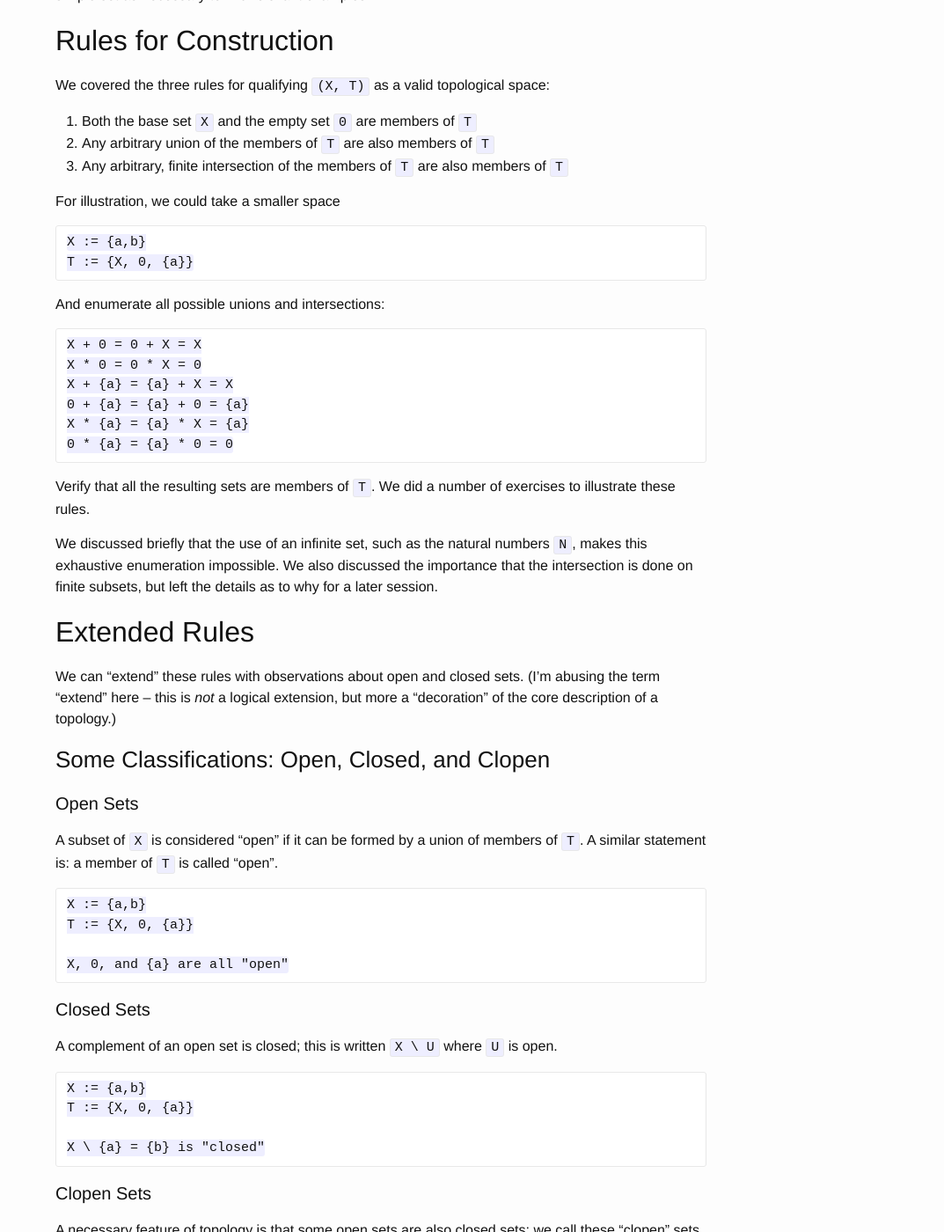
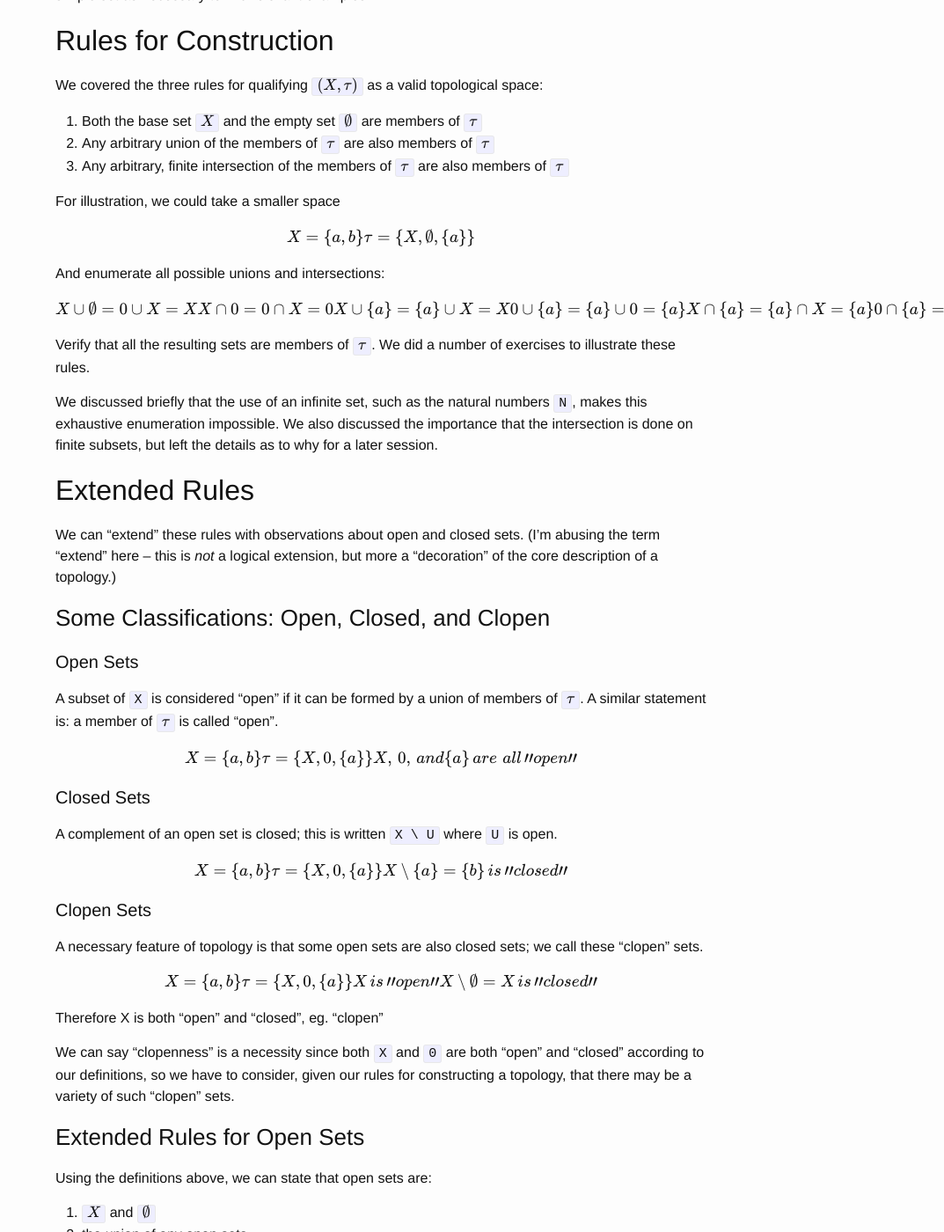
Before and after one commit to Jared-Prime/chicagomathloop.github.io, a Jekyll site: the page built from _posts/2015-01-15-meeting-recap.markdown, in a window 1280 px wide and 1400 px high, scrolled down 601 px. Shown: the whole window at 88% size, without its empty margins (207-1280 px from the left). Built offline with Jekyll 4.4.1, drawn with Linux system fonts in a browser that asks for light colours; formulas are drawn with MathJax 3; some of the changed text lies outside the part shown.

```diff
--- a/_includes/footer.html
+++ b/_includes/footer.html
@@ -51,5 +51,34 @@
     </div>
 
   </div>
+  <script type="text/javascript"
+    src="https://cdn.mathjax.org/mathjax/latest/MathJax.js?config=TeX-AMS-MML_HTMLorMML">
+  </script>
+
+  <script type="text/x-mathjax-config">
+  MathJax.Hub.Config({
+    tex2jax: {
+      inlineMath: [['$','$'], ['\\(','\\)']],
+      displayMath: [['$$','$$'], ['\[','\]']],
+      processEscapes: true,
+      processEnvironments: true,
+      skipTags: ['script', 'noscript', 'style', 'textarea', 'pre'],
+      TeX: { equationNumbers: { autoNumber: "AMS" },
+           extensions: ["AMSmath.js", "AMSsymbols.js"] }
+    }
+  });
+  </script>
+
+  <script type="text/x-mathjax-config">
+    MathJax.Hub.Queue(function() {
+      // Fix <code> tags after MathJax finishes running. This is a
+      // hack to overcome a shortcoming of Markdown. Discussion at
+      // https://github.com/mojombo/jekyll/issues/199
+      var all = MathJax.Hub.getAllJax(), i;
+      for(i = 0; i < all.length; i += 1) {
+          all[i].SourceElement().parentNode.className += ' has-jax';
+      }
+  });
+  </script>
 
 </footer>
--- a/_posts/2015-01-15-meeting-recap.markdown
+++ b/_posts/2015-01-15-meeting-recap.markdown
@@ -15,36 +15,41 @@ The primary text we are using at this stage is [*Topology without Tears*](http:/
 
 ## The Composition of a Topology
 
-A topological space `(X, T)` consists of:
+A topological space `$(X, \tau)$` consists of:
 
-- a set, called `X`
-- a collection of subsets of `X`, called `T`
+- a set, called `$X$`
+- a collection of subsets of `$X$`, called `$\tau$`
 
-Much of the time, we worked with a very simple finite set of letters `{a,b,c,d,e,f}` and various topologies on that set. This gave us a good sample to work with, and we added to or removed from this simple set as necessary to find relevant examples.
+Much of the time, we worked with a very simple finite set of letters `$\{a,b,c,d,e,f\}$` and various topologies on that set. This gave us a good sample to work with, and we added to or removed from this simple set as necessary to find relevant examples.
 
 ## Rules for Construction
 
-We covered the three rules for qualifying `(X, T)` as a valid topological space:
+We covered the three rules for qualifying `$(X, \tau)$` as a valid topological space:
 
-1. Both the base set `X` and the empty set `0` are members of `T`
-2. Any arbitrary union of the members of `T` are also members of `T`
-3. Any arbitrary, finite intersection of the members of `T` are also members of `T`
+1. Both the base set `$X$` and the empty set `$\emptyset$` are members of `$\tau$`
+2. Any arbitrary union of the members of `$\tau$` are also members of `$\tau$`
+3. Any arbitrary, finite intersection of the members of `$\tau$` are also members of `$\tau$`
 
 For illustration, we could take a smaller space
 
-    X := {a,b}
-    T := {X, 0, {a}}
+<div>
+$$X = \{a,b\} \\
+\tau = \{X, \emptyset, \{a\}\}$$
+</div>
 
 And enumerate all possible unions and intersections:
 
-    X + 0 = 0 + X = X
-    X * 0 = 0 * X = 0
-    X + {a} = {a} + X = X
-    0 + {a} = {a} + 0 = {a}
-    X * {a} = {a} * X = {a}
-    0 * {a} = {a} * 0 = 0
+<div>
+  $$X \cup \emptyset = 0 \cup X = X\\
+  X \cap 0 = 0 \cap X = 0\\
+  X \cup \{a\} = \{a\} \cup X = X\\
+  0 \cup \{a\} = \{a\} \cup 0 = \{a\}\\
+  X \cap \{a\} = \{a\} \cap X = \{a\}\\
+  0 \cap \{a\} = \{a\} \cap 0 = 0\\
+  $$
+</div>
 
-Verify that all the resulting sets are members of `T`. We did a number of exercises to illustrate these rules.
+Verify that all the resulting sets are members of `$\tau$`. We did a number of exercises to illustrate these rules.
 
 We discussed briefly that the use of an infinite set, such as the natural numbers `N`, makes this exhaustive enumeration impossible. We also discussed the importance that the intersection is done on finite subsets, but left the details as to why for a later session.
 
@@ -55,29 +60,30 @@ We can "extend" these rules with observations about open and closed sets. (I'm a
 ### Some Classifications: Open, Closed, and Clopen
 
 #### Open Sets
-A subset of `X` is considered "open" if it can be formed by a union of members of `T`. A similar statement is: a member of `T` is called "open".
+A subset of `X` is considered "open" if it can be formed by a union of members of `$\tau$`. A similar statement is: a member of `$\tau$` is called "open".
 
-    X := {a,b}
-    T := {X, 0, {a}}
-
-    X, 0, and {a} are all "open"
-
+<div>$$
+  X = \{a,b\}\\
+  \tau = \{X, 0, \{a\}\}\\
+  X,\,0,\,and \{a\}\,are\,\,all\,"open"
+$$</div>
 #### Closed Sets
 A complement of an open set is closed; this is written `X \ U` where `U` is open.
 
-    X := {a,b}
-    T := {X, 0, {a}}
-
-    X \ {a} = {b} is "closed"
+<div>$$
+  X = \{a,b\}\\
+  \tau = \{X, 0, \{a\}\}\\
+  X \setminus \{a\} = \{b\}\,is\,"closed"
+$$</div>
 
 #### Clopen Sets
 A necessary feature of topology is that some open sets are also closed sets; we call these "clopen" sets.
-
-    X := {a,b}
-    T := {X, 0, {a}}
-
-    X is "open"
-    X \ 0 = X is "closed"
+<div>$$
+  X = \{a,b\}\\
+  \tau = \{X, 0, \{a\}\}\\
+  X\,is\,"open"\\
+  X \setminus \emptyset = X\,is\,"closed"
+$$</div>
 
 Therefore X is both "open" and "closed", eg. "clopen"
 
@@ -86,7 +92,7 @@ We can say "clopenness" is a necessity since both `X` and `0` are both "open" an
 ### Extended Rules for Open Sets
 Using the definitions above, we can state that open sets are:
 
-1. `X` and `0`
+1. `$X$` and `$\emptyset$`
 2. the union of any open sets
 3. the intersection of any finite collection of open sets
 
@@ -95,7 +101,7 @@ Notice the similarity to our initial rules for a topology.
 ### Extended Rules for Closed Sets
 We can also state that the closed sets are:
 
-1. `X` and `0`
+1. `$X$` and `$\emptyset$`
 2. the intersection of any closed sets
 3. the union of any finite collection of closed sets
 
```
Also changed, not shown: _posts/2015-03-21-star-property.markdown (+56 -56 lines).
